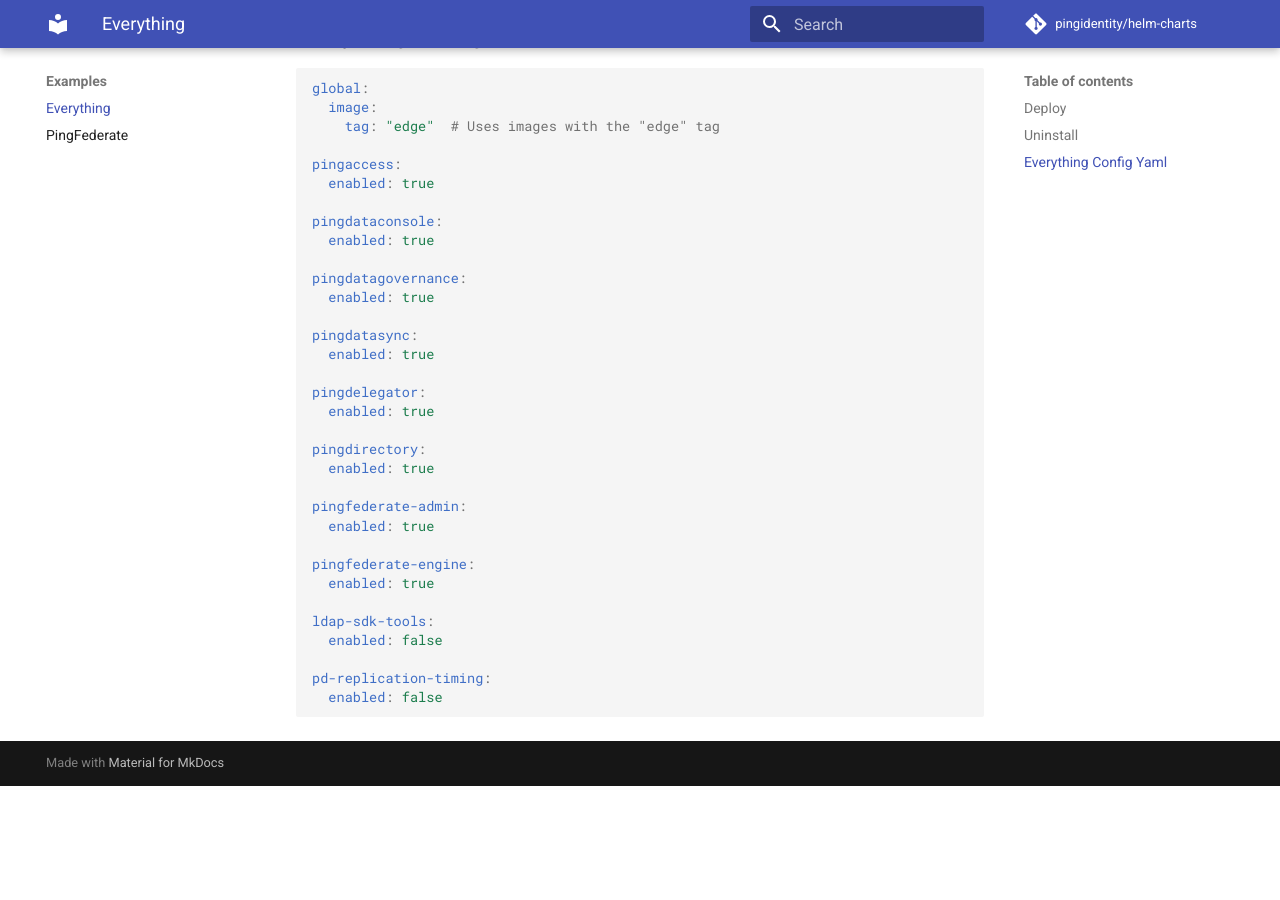
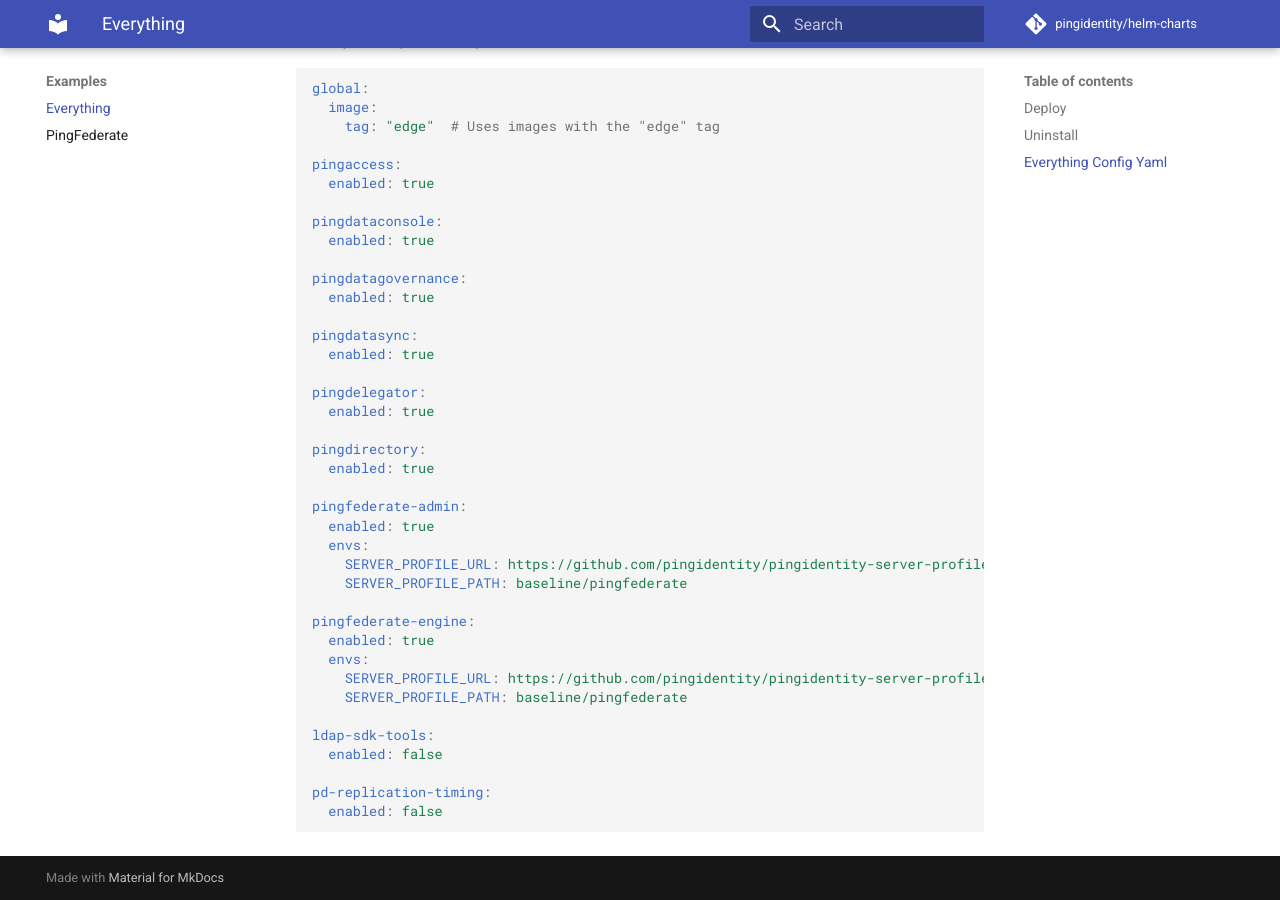
Before and after one commit to pingidentity/helm-charts, an MkDocs documentation site: the page built from docs/examples/everything.md, in a window 1280 px wide and 900 px high, scrolled down 557 px. Built offline with MkDocs 1.6.1 and Material for MkDocs 9.7.7, drawn with Linux system fonts in a browser that asks for light colours; comment, search, counter and statistics services are not loaded; before the commit the page ends 1343 px from its top, so only the background shows below that.

Commit message:
Update server-profiles to use baseline

```diff
--- a/docs/examples/everything.md
+++ b/docs/examples/everything.md
@@ -42,9 +42,15 @@
 
 pingfederate-admin:
   enabled: true
+  envs:
+    SERVER_PROFILE_URL: https://github.com/pingidentity/pingidentity-server-profiles.git
+    SERVER_PROFILE_PATH: baseline/pingfederate
 
 pingfederate-engine:
   enabled: true
+  envs:
+    SERVER_PROFILE_URL: https://github.com/pingidentity/pingidentity-server-profiles.git
+    SERVER_PROFILE_PATH: baseline/pingfederate
 
 ldap-sdk-tools:
   enabled: false
--- a/docs/examples/everything.yaml
+++ b/docs/examples/everything.yaml
@@ -28,9 +28,15 @@
 
 pingfederate-admin:
   enabled: true
+  envs:
+    SERVER_PROFILE_URL: https://github.com/pingidentity/pingidentity-server-profiles.git
+    SERVER_PROFILE_PATH: baseline/pingfederate
 
 pingfederate-engine:
   enabled: true
+  envs:
+    SERVER_PROFILE_URL: https://github.com/pingidentity/pingidentity-server-profiles.git
+    SERVER_PROFILE_PATH: baseline/pingfederate
 
 ldap-sdk-tools:
   enabled: false
```
